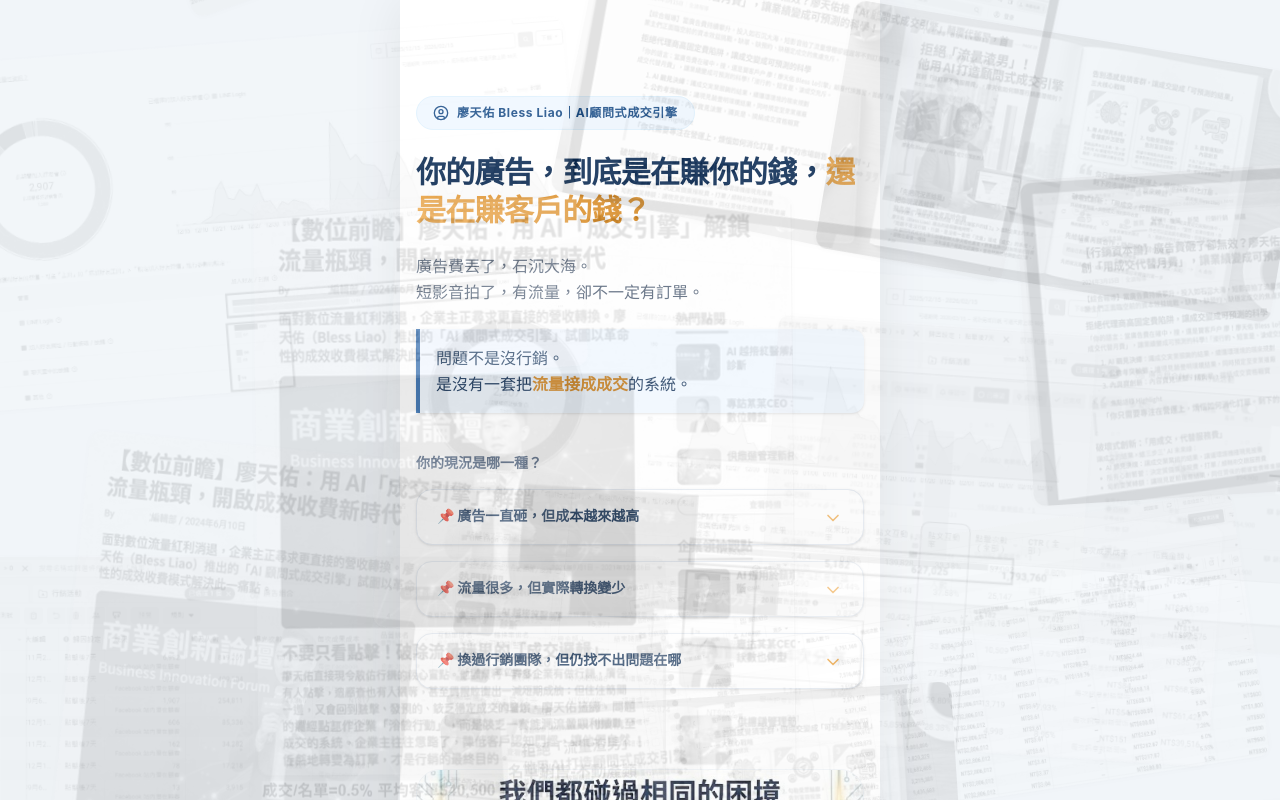
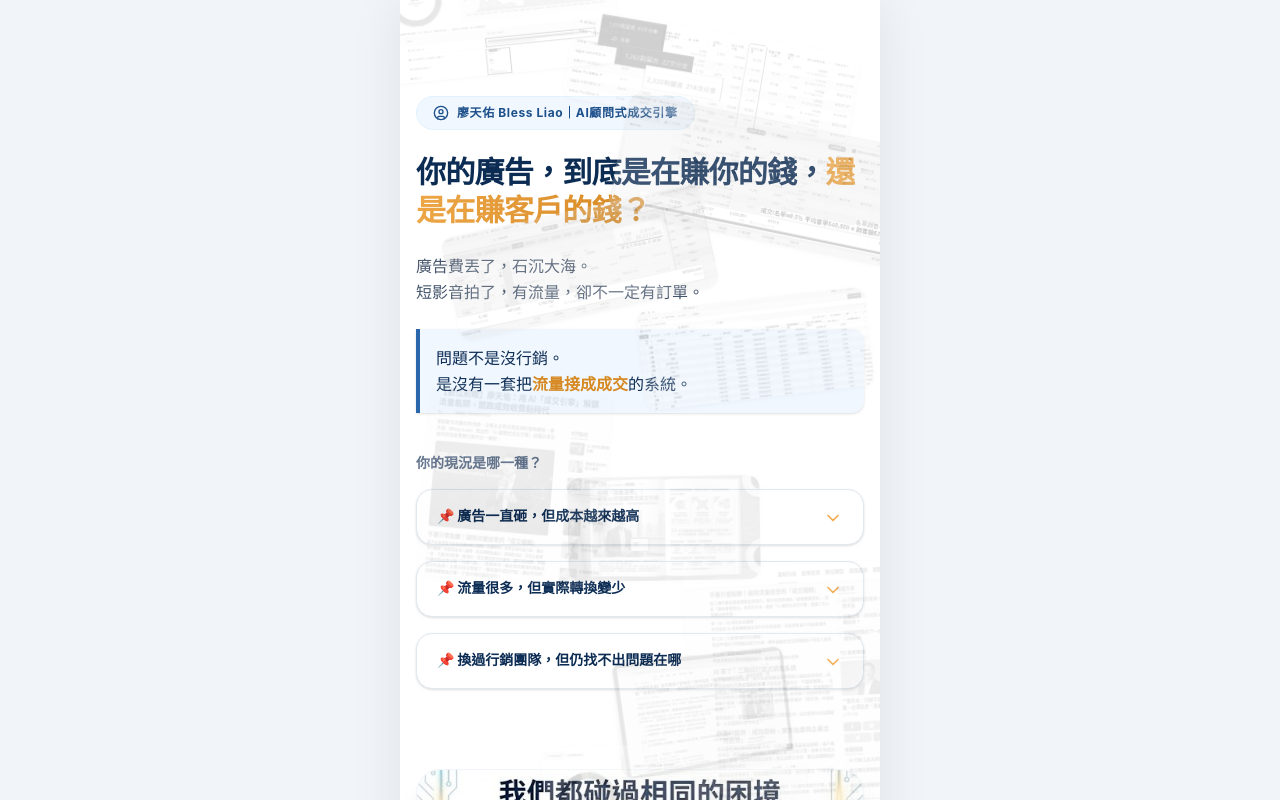
Before and after one commit to bless25min/AD, a React (Vite) app: page / in a window 1280 px wide. Shown: the top 800 px of the page. Built offline with nearby package versions, Linux system fonts and the light colour scheme.

Commit message:
Update FloatingProofsBackground.tsx

```diff
--- a/src/components/FloatingProofsBackground.tsx
+++ b/src/components/FloatingProofsBackground.tsx
@@ -20,38 +20,39 @@ interface SnowflakeData {
   delay: string;
   startRot: string;
   endRot: string;
+  opacity: number;
 }
 
 // 寫死 18 個隨機錯落的設定，避免 React Hydration 錯誤
 const SNOWFLAKES: SnowflakeData[] = [
-  // 廣告成效 (48% ~ 64%)
-  { src: IMAGES[0], width: '50%', left: '-5%', duration: '28s', delay: '-2s', startRot: '-10deg', endRot: '10deg' },
-  { src: IMAGES[1], width: '60%', left: '35%', duration: '35s', delay: '-14s', startRot: '15deg', endRot: '-5deg' },
-  { src: IMAGES[2], width: '64%', left: '45%', duration: '30s', delay: '-22s', startRot: '5deg', endRot: '25deg' },
-  { src: IMAGES[3], width: '55%', left: '10%', duration: '40s', delay: '-35s', startRot: '-20deg', endRot: '0deg' },
-  { src: IMAGES[4], width: '48%', left: '50%', duration: '32s', delay: '-45s', startRot: '0deg', endRot: '-15deg' },
+  // 廣告成效 (48% ~ 64%) -> 提高透明度以增加數據清晰度
+  { src: IMAGES[0], width: '50%', left: '-5%', duration: '36s', delay: '-2s', startRot: '-10deg', endRot: '10deg', opacity: 0.22 },
+  { src: IMAGES[1], width: '60%', left: '35%', duration: '36s', delay: '-4s', startRot: '15deg', endRot: '-5deg', opacity: 0.22 },
+  { src: IMAGES[2], width: '64%', left: '45%', duration: '36s', delay: '-6s', startRot: '5deg', endRot: '25deg', opacity: 0.22 },
+  { src: IMAGES[3], width: '55%', left: '10%', duration: '36s', delay: '-8s', startRot: '-20deg', endRot: '0deg', opacity: 0.22 },
+  { src: IMAGES[4], width: '48%', left: '50%', duration: '36s', delay: '-10s', startRot: '0deg', endRot: '-15deg', opacity: 0.22 },
 
-  // 媒體報導 (36% ~ 48%)
-  { src: IMAGES[5], width: '38%', left: '5%', duration: '22s', delay: '-6s', startRot: '-5deg', endRot: '15deg' },
-  { src: IMAGES[6], width: '40%', left: '35%', duration: '20s', delay: '-28s', startRot: '10deg', endRot: '-10deg' },
-  { src: IMAGES[7], width: '45%', left: '60%', duration: '24s', delay: '-38s', startRot: '-15deg', endRot: '5deg' },
-  { src: IMAGES[8], width: '36%', left: '45%', duration: '18s', delay: '-52s', startRot: '20deg', endRot: '-20deg' },
+  // 媒體報導 (36% ~ 48%) -> 維持微弱背景感
+  { src: IMAGES[5], width: '38%', left: '5%', duration: '36s', delay: '-12s', startRot: '-5deg', endRot: '15deg', opacity: 0.1 },
+  { src: IMAGES[6], width: '40%', left: '35%', duration: '36s', delay: '-14s', startRot: '10deg', endRot: '-10deg', opacity: 0.1 },
+  { src: IMAGES[7], width: '45%', left: '60%', duration: '36s', delay: '-16s', startRot: '-15deg', endRot: '5deg', opacity: 0.1 },
+  { src: IMAGES[8], width: '36%', left: '45%', duration: '36s', delay: '-18s', startRot: '20deg', endRot: '-20deg', opacity: 0.1 },
 
   // 第二波重複，確保大圖也能隨機出現展示數據
-  { src: IMAGES[0], width: '55%', left: '30%', duration: '33s', delay: '-8s', startRot: '12deg', endRot: '-8deg' },
-  { src: IMAGES[2], width: '62%', left: '-10%', duration: '38s', delay: '-55s', startRot: '-15deg', endRot: '10deg' },
-  { src: IMAGES[4], width: '50%', left: '55%', duration: '31s', delay: '-18s', startRot: '10deg', endRot: '-10deg' },
-  { src: IMAGES[5], width: '42%', left: '20%', duration: '26s', delay: '-30s', startRot: '-8deg', endRot: '12deg' },
-  { src: IMAGES[6], width: '36%', left: '65%', duration: '21s', delay: '-42s', startRot: '15deg', endRot: '-5deg' },
-  { src: IMAGES[7], width: '48%', left: '40%', duration: '27s', delay: '-48s', startRot: '-5deg', endRot: '-25deg' },
-  { src: IMAGES[8], width: '38%', left: '80%', duration: '19s', delay: '-58s', startRot: '-12deg', endRot: '12deg' },
-  { src: IMAGES[1], width: '48%', left: '15%', duration: '36s', delay: '-65s', startRot: '5deg', endRot: '-15deg' },
-  { src: IMAGES[3], width: '60%', left: '60%', duration: '34s', delay: '-10s', startRot: '-10deg', endRot: '20deg' },
+  { src: IMAGES[0], width: '55%', left: '30%', duration: '36s', delay: '-20s', startRot: '12deg', endRot: '-8deg', opacity: 0.22 },
+  { src: IMAGES[2], width: '62%', left: '-10%', duration: '36s', delay: '-22s', startRot: '-15deg', endRot: '10deg', opacity: 0.22 },
+  { src: IMAGES[4], width: '50%', left: '55%', duration: '36s', delay: '-24s', startRot: '10deg', endRot: '-10deg', opacity: 0.22 },
+  { src: IMAGES[5], width: '42%', left: '20%', duration: '36s', delay: '-26s', startRot: '-8deg', endRot: '12deg', opacity: 0.1 },
+  { src: IMAGES[6], width: '36%', left: '65%', duration: '36s', delay: '-28s', startRot: '15deg', endRot: '-5deg', opacity: 0.1 },
+  { src: IMAGES[7], width: '48%', left: '40%', duration: '36s', delay: '-30s', startRot: '-5deg', endRot: '-25deg', opacity: 0.1 },
+  { src: IMAGES[8], width: '38%', left: '80%', duration: '36s', delay: '-32s', startRot: '-12deg', endRot: '12deg', opacity: 0.1 },
+  { src: IMAGES[1], width: '48%', left: '15%', duration: '36s', delay: '-34s', startRot: '5deg', endRot: '-15deg', opacity: 0.22 },
+  { src: IMAGES[3], width: '60%', left: '60%', duration: '36s', delay: '-36s', startRot: '-10deg', endRot: '20deg', opacity: 0.22 },
 ];
 
 export const FloatingProofsBackground: React.FC<{ className?: string }> = ({ className = '' }) => {
   return (
-    <div className={`fixed inset-0 w-full h-full pointer-events-none z-10 overflow-hidden ${className}`}>
+    <div className={`fixed inset-y-0 left-1/2 -translate-x-1/2 w-full max-w-[480px] pointer-events-none z-10 overflow-hidden ${className}`}>
       <style>{`
         @keyframes proofWaterfall {
           0% {
@@ -71,7 +72,7 @@ export const FloatingProofsBackground: React.FC<{ className?: string }> = ({ cla
         }
       `}</style>
 
-      <div className="relative w-full h-full max-w-[1600px] mx-auto mix-blend-multiply">
+      <div className="relative w-full h-full mix-blend-multiply">
         {SNOWFLAKES.map((data, index) => (
           <div
             key={index}
@@ -84,7 +85,7 @@ export const FloatingProofsBackground: React.FC<{ className?: string }> = ({ cla
               // 傳遞 CSS 變數給 keyframes
               '--start-rot': data.startRot,
               '--end-rot': data.endRot,
-              opacity: 0.12, // 微半透明
+              opacity: data.opacity, // 依圖片屬性客製化透明度
               filter: 'grayscale(100%)', // 拿掉模糊效果，只保留灰階讓數據清晰可見
             } as React.CSSProperties}
           >
```
